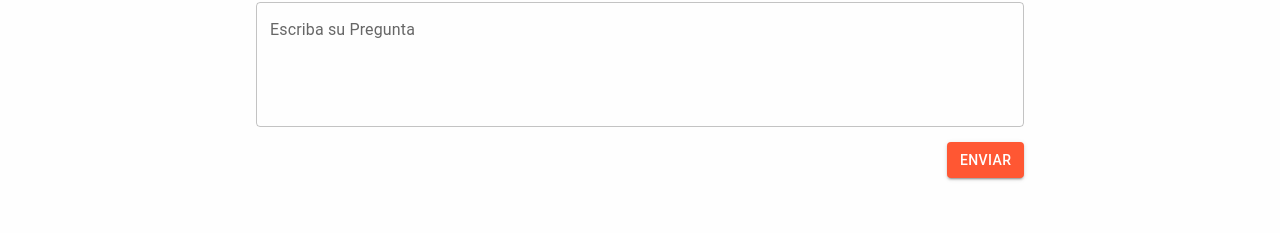
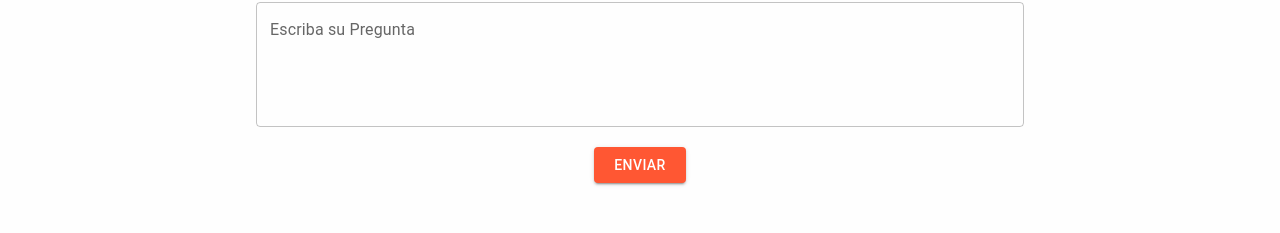
Before and after one commit to ezeqduarte/front-shoppy, a React (Create React App) app: page /consultas in a window 1280 px wide. Shown: the part 1567-1800 px from the top of the page. Built offline with nearby package versions, Linux system fonts and the light colour scheme.

Commit message:
consultas

```diff
--- a/src/pages/Consultas/consultas.css
+++ b/src/pages/Consultas/consultas.css
@@ -55,10 +55,11 @@
 .mc-containerButton{
     width: 100%;
     display: flex;
-    justify-content: flex-end;
+    justify-content: center;
+    margin-top: 5px;
 }
 
 .mc-buttonSubmit{
-    width: 10%;
+    width: 12%;
     background-color: #FF5733!important;
 }
```
